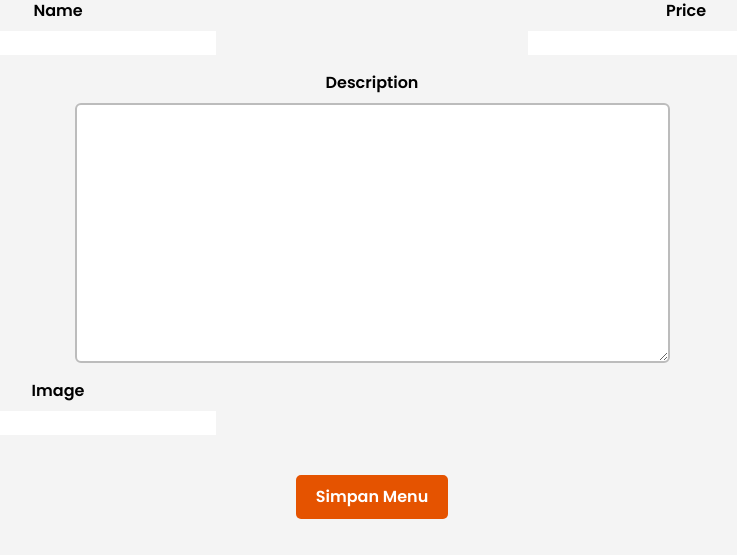
After one commit to soydoradesu/warmindawg, a Django app: template main/templates/edit_menu.html in a window 1280 px wide. The commit adds this page. Shown: the part 286-841 px from the top of the page, without its empty margins (268-1005 px from the left). Run offline with Django 5.2, Linux system fonts and the light colour scheme; the template is opened without the code that fills it: values that come from a table or form of the project are taken from there, others are empty; some libraries are stand-ins or nearby versions.

```diff
--- /dev/null
+++ b/main/templates/edit_menu.html
@@ -0,0 +1,27 @@
+{% extends 'base.html' %}
+{% load static %}
+{% block content %}
+<div class="form-container">
+    <header>
+        <img src="https://i.imgur.com/qm2xL9P.png" alt="logo" class="logo">
+    </header>
+    <form method="POST" class="flex flex-col gap-5">
+        {% csrf_token %}
+        <div class="grid grid-cols-2 gap-4">
+          {% for field in form %}
+          <div class="flex flex-col gap-2 {% if field.name == 'description' %}col-span-2 items-center{% endif %}">
+            <label for="{{ field.id_for_label }}" class="font-bold"
+              >{{ field.label }}</label
+            >
+            <div>{{ field }}</div>
+          </div>
+          {% endfor %}
+        </div>
+        <div class="add-menu" style="text-align: center; padding-top: 20px;">
+            <button type ="submit" style="background: #e55300;">
+                <strong>Simpan Menu</strong>
+            </button>
+        </div>
+    </form>
+</div>
+{% endblock %}
--- a/main/urls.py
+++ b/main/urls.py
@@ -1,6 +1,6 @@
 from django.urls import path
 from .views import show_home, menu_list_json, menu_list_xml, menu_detail_json, menu_detail_xml, add_menu_item, delete_item
-from .views import register, login_user, logout_user
+from .views import register, login_user, logout_user, edit_menu, delete_item
 from django.conf import settings
 from django.conf.urls.static import static
 
@@ -13,8 +13,9 @@ urlpatterns = [
     path('api/menu/json/<int:pk>/', menu_detail_json, name='menu_detail_json'),
     path('api/menu/xml/<int:pk>/', menu_detail_xml, name='menu_detail_xml'),
     path('add-menu/', add_menu_item, name='add_menu_item'),
-    path('delete-item/<int:pk>/', delete_item, name='delete_item'),
+    path('delete/<int:pk>/', delete_item, name='delete_item'),
     path('register/', register, name='register'),
     path('login/', login_user, name='login'),
     path('logout/', logout_user, name='logout'),
+    path('edit-menu/<int:pk>', edit_menu, name='edit_menu'),
 ]
--- a/main/static/styles.css
+++ b/static/css/global.css
@@ -1,7 +1,6 @@
 body {
   font-family: 'Poppins', sans-serif;
-  margin: 0;
-  padding-top: 12;
+  gap: 20px;
   background: #f4f4f4;
 }
 header {
@@ -15,7 +14,6 @@ ul {
   flex-wrap: wrap;
   justify-content: center;
   list-style: none;
-  padding: 0;
 }
 li {
   background: white;
@@ -60,3 +58,14 @@ h1, h2 {
   width: 100%;
   padding: 20px;
 }
+.form-style form input, form textarea, form select {
+  width: 100%;
+  padding: 0.5rem;
+  border: 2px solid #bcbcbc;
+  border-radius: 0.375rem;
+}
+.form-style form input:focus, form textarea:focus, form select:focus {
+  outline: none;
+  border-color: #674ea7;
+  box-shadow: 0 0 0 3px #674ea7;
+}
--- a/templates/base.html
+++ b/templates/base.html
@@ -1,75 +1,13 @@
 {% load static %}
-<!DOCTYPE html>
-<style>
-  body {
-  font-family: 'Poppins', sans-serif;
-  padding-left: 20px;
-  padding-right: 20px;
-  background: #f4f4f4;
-}
-header {
-  background: #f4f4f4;
-  padding: 10px 20px;
-  text-align: center;
-  margin-bottom: 20px
-}
-ul {
-  display: flex;
-  flex-wrap: wrap;
-  justify-content: center;
-  list-style: none;
-}
-li {
-  background: white;
-  margin: 10px;
-  padding: 20px;
-  border-radius: 8px;
-  box-shadow: 0 2px 5px rgba(0,0,0,0.1);
-  width: 300px;
-}
-img.fixed-image {
-  width: 150px;
-  height: 150px;
-  object-fit: cover;
-  border-radius: 5px;
-}
-img.logo {
-  width: 300px;
-  height: auto;
-}
-h1, h2 {
-  color: #333;
-}
-.product-description {
-  color: #666;
-  font-size: 14px;
-}
-.price {
-  color: #e55300;
-  font-size: 16px;
-  font-weight: bold;
-}
-.add-menu button {
-  padding: 10px 20px;
-  border-radius: 5px;
-  font-family: 'Poppins', sans-serif;
-  border: none;
-  color: white;
-  cursor: pointer;
-}
-.form-container {
-  text-align: center;
-  width: 100%;
-  padding: 20px;
-}
-</style>
 <html lang="en">
   <head>
+    {% block meta %}
     <meta charset="UTF-8" />
     <meta name="viewport" content="width=device-width, initial-scale=1.0" />
+    {% endblock meta %}
     <link href="https://fonts.googleapis.com/css2?family=Poppins:wght@400;600&display=swap" rel="stylesheet">
-    <link rel="stylesheet" href="{% static 'styles.css' %}">
-    {% block meta %} {% endblock meta %}
+    <link rel="stylesheet" href="{% static '/css/global.css' %}"/>
+    <script src="https://cdn.tailwindcss.com"></script>
   </head>
   <body>
     {% block content %} {% endblock content %}
```
Also changed, not shown: e_commerce_pbp/settings.py (+8 -8 lines), main/templates/home.html (+17 -3 lines), main/views.py (+17 -2 lines), templates/navbar.html (added, +42 -0 lines), main/migrations/0005_item_user.py (added), static/Warmindawg bawah.svg (added), static/Warmindawg_blue.svg (added), static/Warmindawg_bwh.svg (added), static/Warmindawg_logo.png (renamed from main/static/Warmindawg_logo.png).
